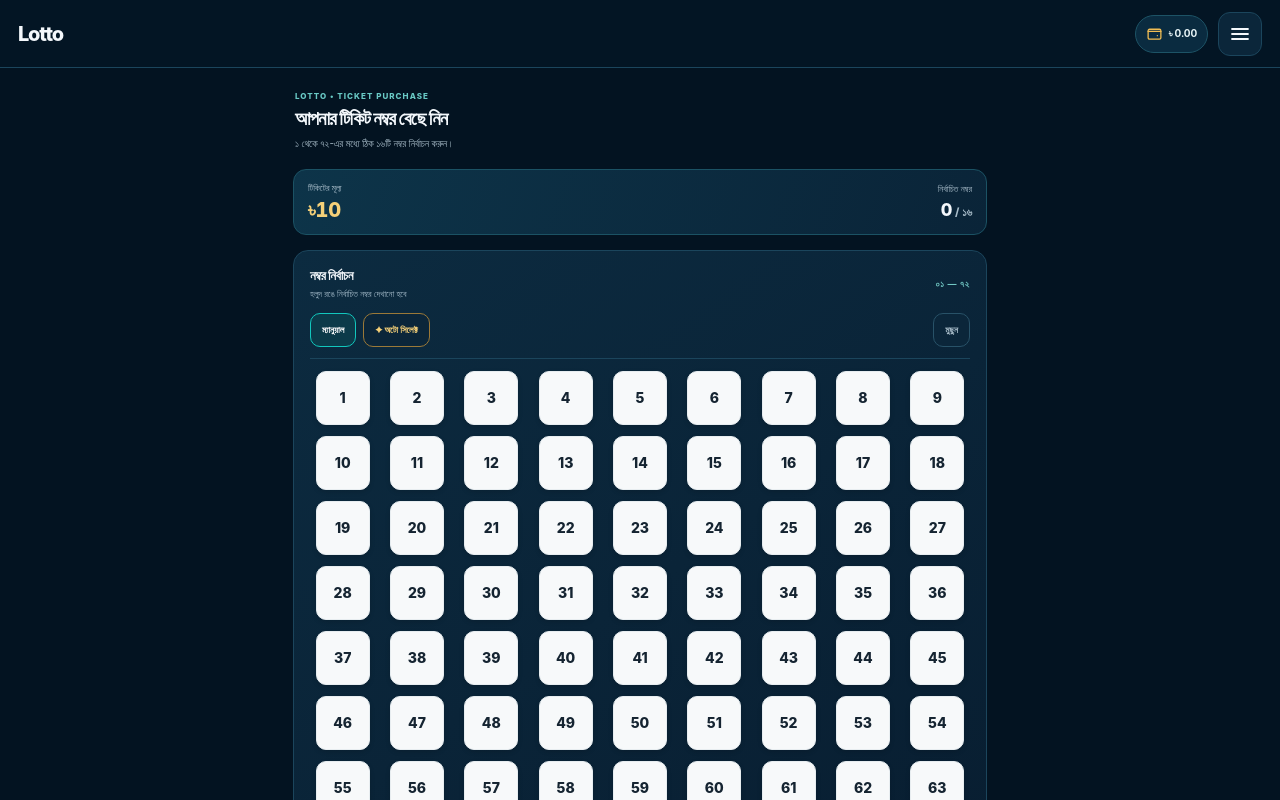
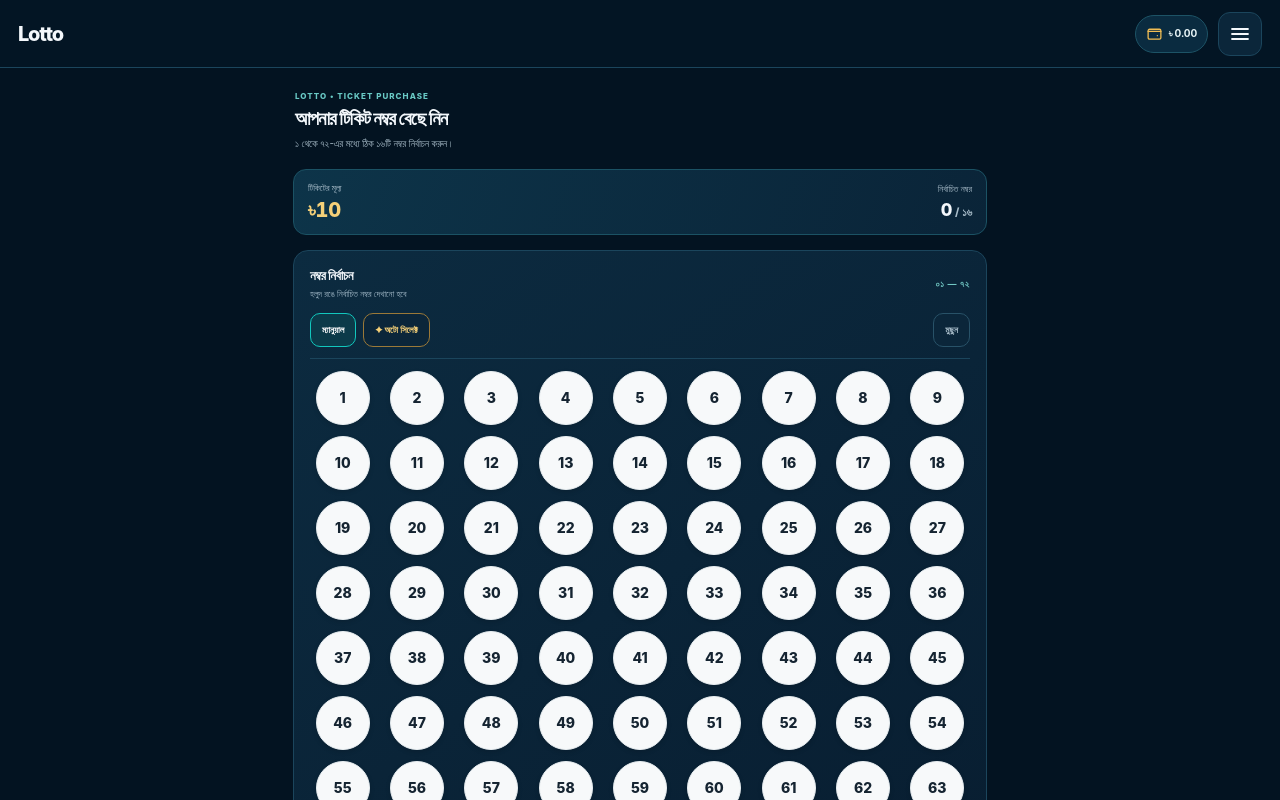
Before and after one commit to rasedulinfinix100-afk/platform, a Next.js app: page /Ticket/Purchase in a window 1280 px wide. Shown: the top 800 px of the page. Built offline with nearby package versions, Linux system fonts and the light colour scheme.

Commit message:
Preserve circular ticket number buttons

```diff
--- a/app/Ticket/Purchase/page.css
+++ b/app/Ticket/Purchase/page.css
@@ -46,3 +46,6 @@
 .purchase-demo-note{margin:8px 0 0;color:#7892a3;font-size:8px;text-align:center;line-height:1.5}
 @media(min-width:560px){.purchase-page{gap:15px}.number-selection-panel,.selected-summary{padding:16px}.number-grid{gap:11px 9px}.number-cell{max-width:54px;justify-self:center;font-size:14px}.number-grid{grid-template-columns:repeat(9,minmax(0,1fr))}}
 @media(max-width:360px){.number-grid{gap:7px 4px}.number-cell{font-size:10px}.number-selection-panel,.selected-summary{padding:10px}.selection-mode-button,.clear-selection-button{padding:0 8px;font-size:8px}}
+
+/* Keep lottery number controls perfectly circular despite shared button styling. */
+.purchase-page .number-grid .number-cell{border-radius:50%!important}
```
